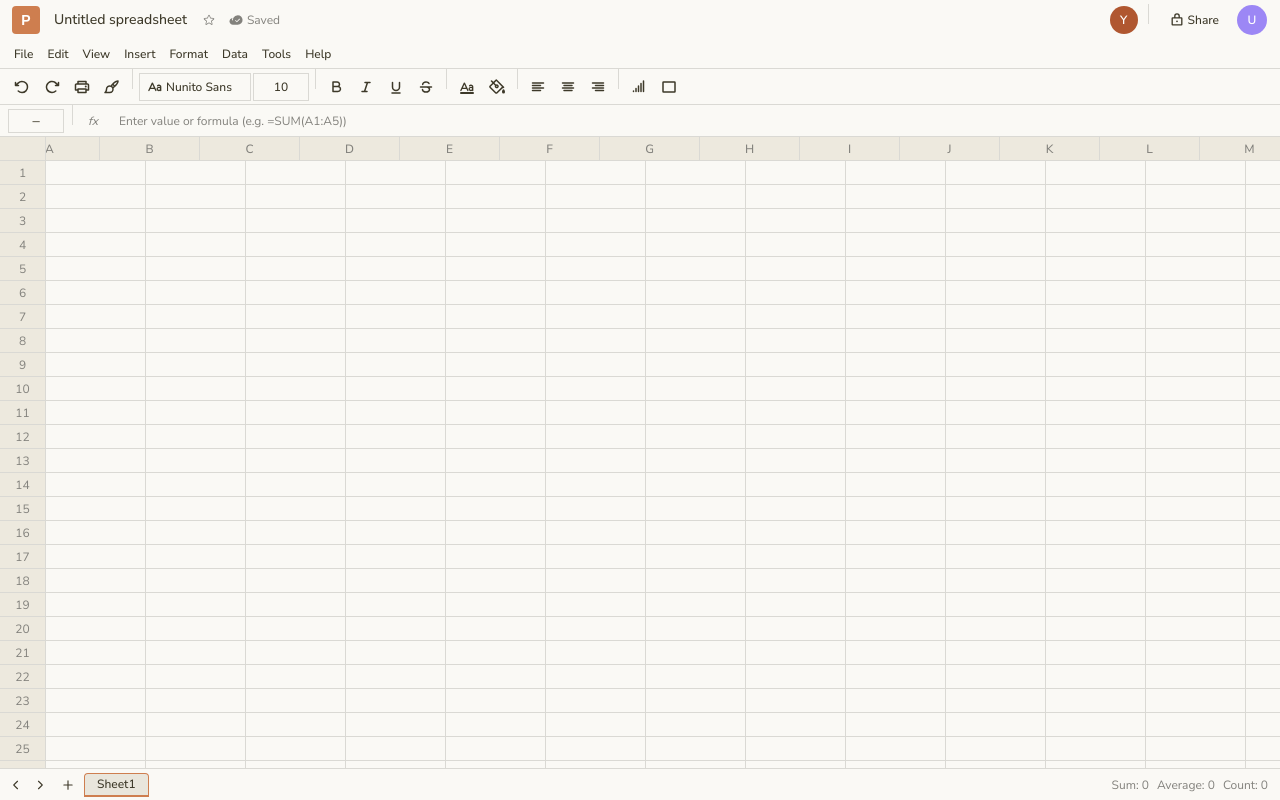
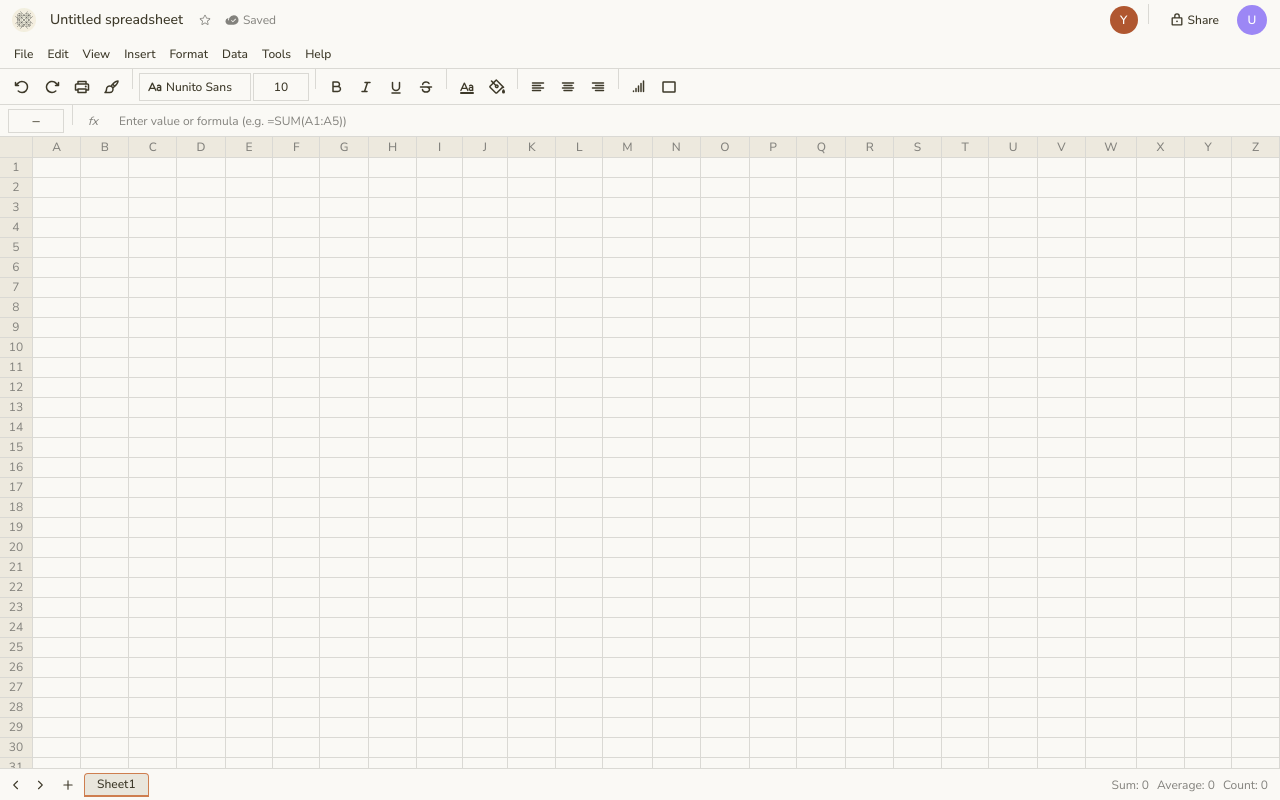
Before and after one commit to parazeeknova/papyrus, a Next.js app in the folder apps/web/: page / in a window 1280 px wide. Built offline with nearby package versions, Linux system fonts and the light colour scheme.

Commit message:
refactor(spreadsheet): Reimplement grid using HTML table
Improves semantic structure and accessibility of the spreadsheet grid. Updates the menu bar logo and adjusts default row height.

```diff
--- a/apps/web/src/components/spreadsheet/menu-bar.tsx
+++ b/apps/web/src/components/spreadsheet/menu-bar.tsx
@@ -1,6 +1,7 @@
 "use client";
 
 import { CloudCheckIcon, LockIcon, StarIcon } from "@phosphor-icons/react";
+import Image from "next/image";
 import { Button } from "@/web/components/ui/button";
 import {
   Menubar,
@@ -28,11 +29,13 @@ export function SpreadsheetMenuBar() {
       data-slot="menu-bar"
     >
       <div className="flex h-10 items-center gap-2 px-3">
-        <div className="flex size-7 items-center justify-center rounded-sm bg-primary">
-          <span className="font-bold font-serif text-primary-foreground text-sm">
-            P
-          </span>
-        </div>
+        <Image
+          alt="Papyrus logo"
+          className="size-6 rounded-md"
+          height={28}
+          src="/apple-touch-icon.png"
+          width={28}
+        />
 
         <div className="flex items-center gap-1">
           <button
--- a/apps/web/src/components/spreadsheet/spreadsheet-grid.tsx
+++ b/apps/web/src/components/spreadsheet/spreadsheet-grid.tsx
@@ -10,9 +10,8 @@ import {
 import { cn } from "@/web/lib/utils";
 
 const ROW_HEADER_WIDTH = 46;
-const COL_HEADER_HEIGHT = 24;
 const DEFAULT_COL_WIDTH = 100;
-const DEFAULT_ROW_HEIGHT = 24;
+const DEFAULT_ROW_HEIGHT = 20;
 
 interface CellComponentProps {
   col: number;
@@ -79,7 +78,7 @@ function CellComponent({
   return (
     <button
       className={cn(
-        "absolute inset-0 cursor-cell overflow-hidden text-ellipsis whitespace-nowrap border-border border-r border-b bg-background px-1.5 text-left text-xs leading-5.5 transition-none",
+        "absolute inset-0 cursor-cell overflow-hidden text-ellipsis whitespace-nowrap bg-background px-1.5 text-left text-xs transition-none",
         isActive &&
           "z-5 border-2 border-primary bg-primary/5 shadow-[0_0_0_1px] shadow-primary/30"
       )}
@@ -90,7 +89,6 @@ function CellComponent({
         onDoubleClick(pos);
       }}
       onKeyDown={(e) => {
-        // Enter typing mode on printable keys
         if (!(e.ctrlKey || e.metaKey || e.altKey) && e.key.length === 1) {
           e.preventDefault();
           onValueChange(row, col, e.key);
@@ -106,8 +104,6 @@ function CellComponent({
     </button>
   );
 }
-
-// --- Spreadsheet Grid ---
 
 interface SpreadsheetGridProps {
   activeCell: CellPosition | null;
@@ -166,7 +162,6 @@ export function SpreadsheetGrid({
     [navigateFromActive, activeCell, setCellValue, startEditing]
   );
 
-  // Scroll active cell into view
   useEffect(() => {
     if (!(activeCell && gridRef.current)) {
       return;
@@ -179,105 +174,62 @@ export function SpreadsheetGrid({
     }
   }, [activeCell]);
 
-  // Build columns array
   const columns = Array.from({ length: columnCount }, (_, i) => i);
   const rows = Array.from({ length: rowCount }, (_, i) => i);
 
-  const totalWidth = ROW_HEADER_WIDTH + columnCount * DEFAULT_COL_WIDTH;
-  const totalHeight = COL_HEADER_HEIGHT + rowCount * DEFAULT_ROW_HEIGHT;
-
   return (
     <div
-      className="relative flex-1 overflow-auto bg-background"
+      className="flex-1 overflow-auto bg-background"
       data-slot="spreadsheet-grid"
       ref={gridRef}
     >
-      <div
-        className="relative"
-        style={{
-          width: totalWidth,
-          height: totalHeight,
-        }}
+      <table
+        className="border-collapse border-spacing-0"
+        style={{ tableLayout: "fixed" }}
       >
-        {/* Corner header (top-left empty) */}
-        <div
+        <colgroup>
+          <col style={{ width: ROW_HEADER_WIDTH }} />
+          {columns.map((col) => (
+            <col key={col} style={{ width: DEFAULT_COL_WIDTH }} />
+          ))}
+        </colgroup>
+
+        <thead>
+          <tr>
+            <th
               className="sticky top-0 left-0 z-30 border-border border-r border-b bg-muted"
-          style={{
-            position: "sticky",
-            width: ROW_HEADER_WIDTH,
-            height: COL_HEADER_HEIGHT,
-          }}
+              style={{ height: DEFAULT_ROW_HEIGHT }}
             />
-
-        {/* Column headers */}
-        <div
-          className="sticky top-0 z-20"
-          style={{
-            position: "sticky",
-            left: ROW_HEADER_WIDTH,
-            height: COL_HEADER_HEIGHT,
-            marginTop: -COL_HEADER_HEIGHT,
-          }}
-        >
             {columns.map((col) => (
-            <div
+              <th
                 className={cn(
-                "absolute flex select-none items-center justify-center border-border border-r border-b bg-muted font-medium text-muted-foreground text-xs",
+                  "sticky top-0 z-20 select-none border-border border-r border-b bg-muted text-center font-medium text-muted-foreground text-xs",
                   activeCell?.col === col &&
                     "bg-primary/10 font-semibold text-primary"
                 )}
                 key={col}
-              style={{
-                left: col * DEFAULT_COL_WIDTH,
-                top: 0,
-                width: DEFAULT_COL_WIDTH,
-                height: COL_HEADER_HEIGHT,
-              }}
+                style={{ height: DEFAULT_ROW_HEIGHT }}
               >
                 {colToLetter(col)}
-            </div>
+              </th>
             ))}
-        </div>
+          </tr>
+        </thead>
 
-        {/* Row headers */}
-        <div
-          className="sticky left-0 z-20"
-          style={{
-            position: "sticky",
-            top: COL_HEADER_HEIGHT,
-            width: ROW_HEADER_WIDTH,
-          }}
-        >
+        <tbody>
           {rows.map((row) => (
-            <div
+            <tr key={row}>
+              <td
                 className={cn(
-                "absolute flex select-none items-center justify-center border-border border-r border-b bg-muted text-muted-foreground text-xs",
+                  "sticky left-0 z-10 select-none border-border border-r border-b bg-muted text-center text-muted-foreground text-xs",
                   activeCell?.row === row &&
                     "bg-primary/10 font-semibold text-primary"
                 )}
-              key={row}
-              style={{
-                left: 0,
-                top: row * DEFAULT_ROW_HEIGHT,
-                width: ROW_HEADER_WIDTH,
-                height: DEFAULT_ROW_HEIGHT,
-              }}
+                style={{ height: DEFAULT_ROW_HEIGHT }}
               >
                 {row + 1}
-            </div>
-          ))}
-        </div>
-
-        {/* Cells */}
-        <div
-          style={{
-            position: "absolute",
-            left: ROW_HEADER_WIDTH,
-            top: COL_HEADER_HEIGHT,
-          }}
-        >
-          {rows.map((row) =>
-            columns.map((col) => {
+              </td>
+              {columns.map((col) => {
                 const id = cellId(row, col);
                 const data = getCellData(row, col);
                 const isActive =
@@ -286,16 +238,11 @@ export function SpreadsheetGrid({
                   editingCell?.row === row && editingCell?.col === col;
 
                 return (
-                <div
+                  <td
+                    className="relative border-border border-r border-b p-0"
                     data-cell={id}
                     key={id}
-                  style={{
-                    position: "absolute",
-                    left: col * DEFAULT_COL_WIDTH,
-                    top: row * DEFAULT_ROW_HEIGHT,
-                    width: DEFAULT_COL_WIDTH,
-                    height: DEFAULT_ROW_HEIGHT,
-                  }}
+                    style={{ height: DEFAULT_ROW_HEIGHT }}
                   >
                     <CellComponent
                       col={col}
@@ -309,12 +256,13 @@ export function SpreadsheetGrid({
                       onValueChange={setCellValue}
                       row={row}
                     />
-                </div>
+                  </td>
                 );
-            })
-          )}
-        </div>
-      </div>
+              })}
+            </tr>
+          ))}
+        </tbody>
+      </table>
     </div>
   );
 }
```
Lines whose indentation alone changed are shown as unchanged.
